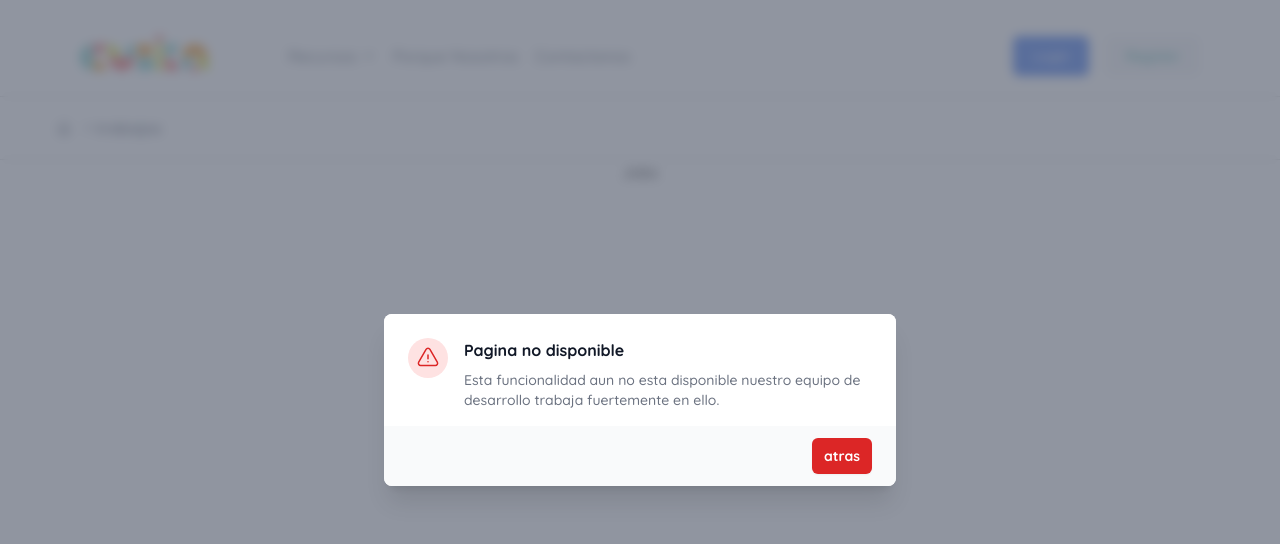
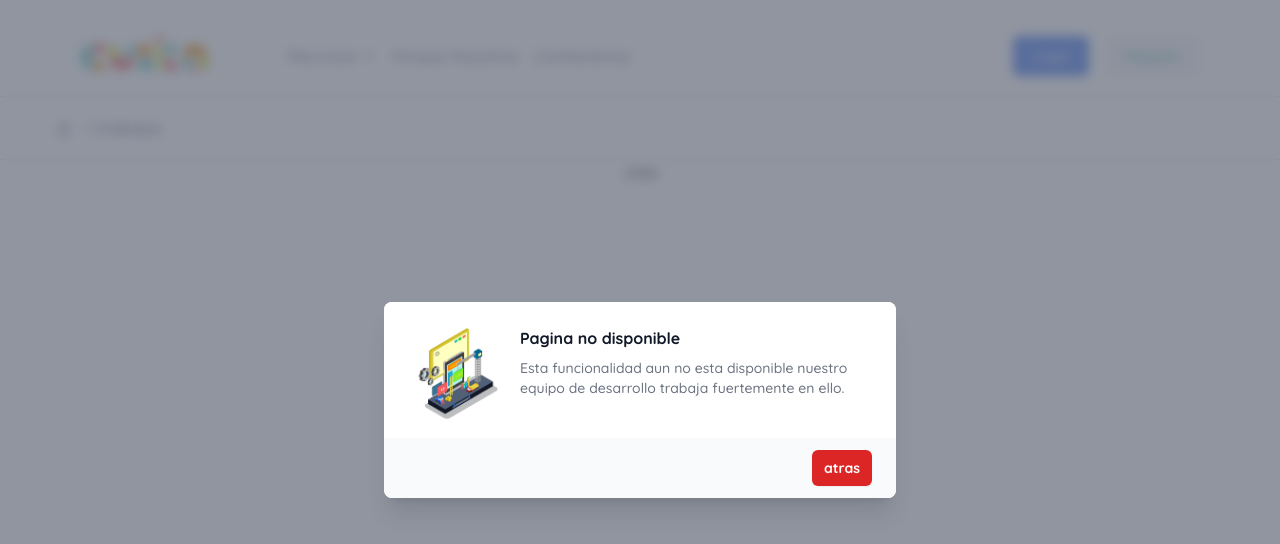
Before and after one commit to Jhonii10/APP-INDI-1, a React (Create React App) app: page /trabajos in a window 1280 px wide. Shown: the top 544 px of the page. Built offline with nearby package versions, Linux system fonts and the light colour scheme; the HTML template or start-up script is replaced by a standard one.

Commit message:
cambio imagen de error

```diff
--- a/src/components/Error.jsx
+++ b/src/components/Error.jsx
@@ -33,8 +33,8 @@ const Error = () => {
                         <div className="relative transform overflow-hidden rounded-lg bg-white text-left shadow-xl transition-all sm:my-8 sm:w-full sm:max-w-lg">
                             <div className="bg-white px-4 pb-4 pt-5 sm:p-6 sm:pb-4">
                                 <div className="sm:flex sm:items-start">
-                                    <div className="mx-auto flex h-12 w-12 flex-shrink-0 items-center justify-center rounded-full bg-red-100 sm:mx-0 sm:h-10 sm:w-10">
-                                        <svg
+                                    <div className="mx-auto flex h-28 w-28 flex-shrink-0 items-center justify-center rounded-full sm:mx-0 sm:h-24 sm:w-24">
+                                        {/* <svg
                                             className="h-6 w-6 text-red-600"
                                             fill="none"
                                             viewBox="0 0 24 24"
@@ -47,7 +47,8 @@ const Error = () => {
                                                 strokeLinejoin="round"
                                                 d="M12 9v3.75m-9.303 3.376c-.866 1.5.217 3.374 1.948 3.374h14.71c1.73 0 2.813-1.874 1.948-3.374L13.949 3.378c-.866-1.5-3.032-1.5-3.898 0L2.697 16.126zM12 15.75h.007v.008H12v-.008z"
                                             />
-                                        </svg>
+                                        </svg> */}
+                                        <img src='assets/mantenimiento.png' alt='mantenimiento'/>
                                     </div>
                                     <div className="mt-3 text-center sm:ml-4 sm:mt-0 sm:text-left">
                                         <h3
```
Also changed, not shown: public/assets/mantenimiento.png (added).
